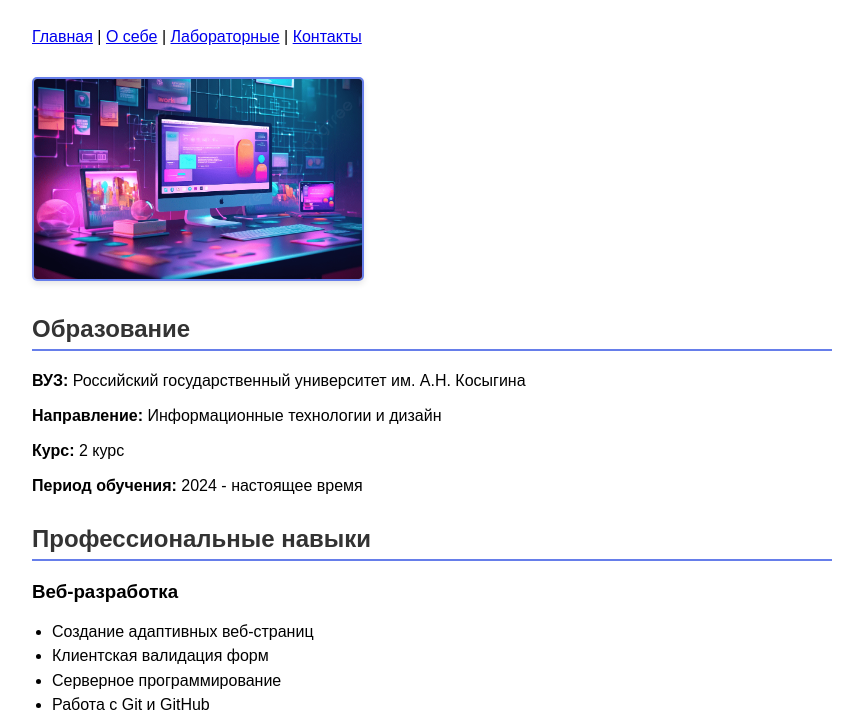
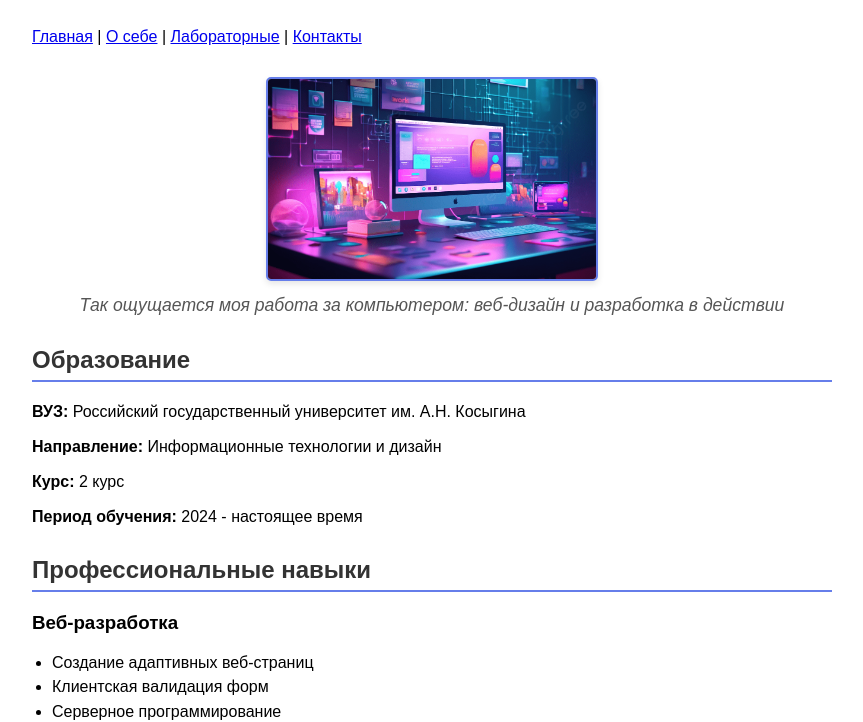
Before and after one commit to bakateq1o/miniportfolio, a plain HTML site: page index.html in a window 1280 px wide. Shown: the part 113-835 px from the top of the page, without its empty margins (208-1071 px from the left). Drawn offline with Linux system fonts and the light colour scheme.

Commit message:
Add files via upload

```diff
--- a/index.html
+++ b/index.html
@@ -3,7 +3,8 @@
 <head>
     <meta charset="UTF-8">
     <meta name="viewport" content="width=device-width, initial-scale=1.0">
-    <title>Мини-портфолио | Баирова Катерина Алексеевна</title>
+    <title>Мини-портфолио веб-разработчика | Баирова Катерина Алексеевна</title>
+    <meta name="description" content="Мини-портфолио веб-разработчика и дизайнера. Навыки HTML, CSS, JavaScript, PHP, базы данных, SEO-оптимизация. Студентка РГУ им. А.Н. Косыгина, направление IT в дизайне.">
     <link rel="stylesheet" href="css/style.css">
 </head>
 <body>
@@ -17,9 +18,10 @@
     <a href="mylabs.html">Лабораторные</a> |
     <a href="mycontacts.html">Контакты</a>
 </nav>
-<div style=" margin: 30px 0;">
-    <img src="images/profile.jpg" alt="Баирова Катерина Алексеевна"
+<div style="text-align: center; margin: 30px 0;">
+    <img src="images/profile.jpg" alt="Моя рабочая станция: компьютер с проектами веб-дизайна и разработки"
      style="width: 328px; height: 200px; border-radius: 5px; border: 2px solid #667eea; box-shadow: 0 3px 6px rgba(0,0,0,0.1); object-fit: cover;">
+    <p style="margin-top: 10px; font-style: italic; color: #555; font-size: 1.1rem;"> Так ощущается моя работа за компьютером: веб-дизайн и разработка в действии</p>
 </div>
     <section>
         <h2> Образование</h2>
```
Also changed, not shown: aboutme.html (+2 -3 lines), mycontacts.html (+2 -3 lines), mylabs.html (+2 -3 lines), robots.txt.
